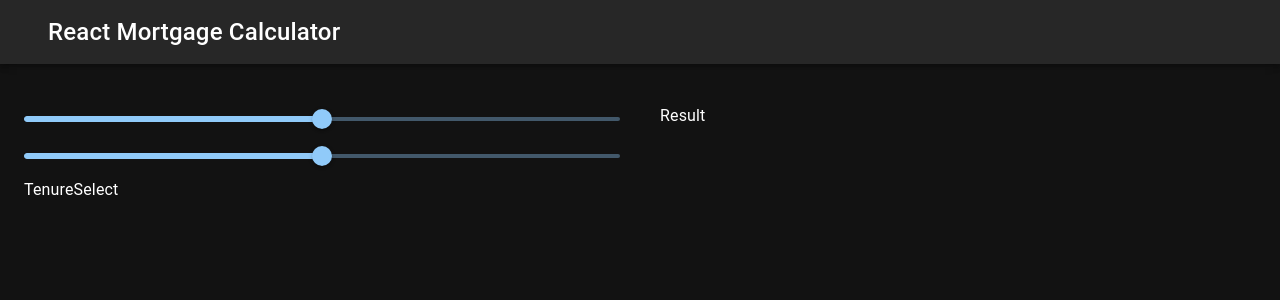
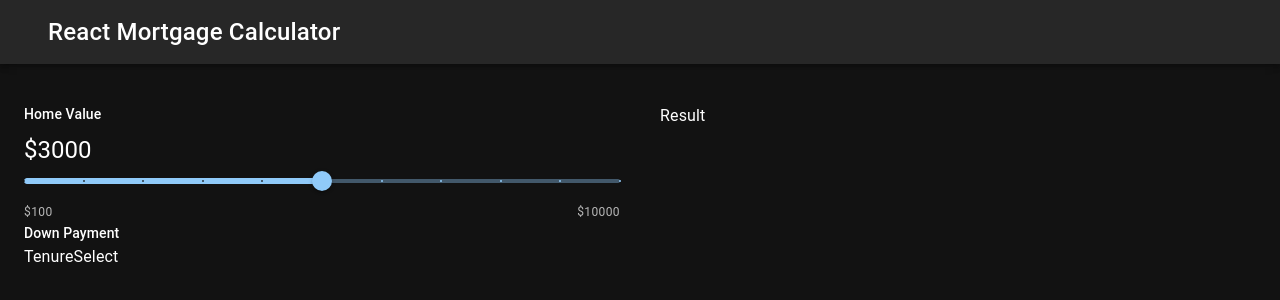
Before and after one commit to yaasir007/mortgage-calculator, a React (Vite) app: page / in a window 1280 px wide. Shown: the top 300 px of the page. Built offline with nearby package versions, Linux system fonts and the light colour scheme.

Commit message:
wip on single component

```diff
--- a/src/components/SliderSelect.jsx
+++ b/src/components/SliderSelect.jsx
@@ -1,12 +1,13 @@
-import SliderComponent from "./common/SliderComponent"
+import SliderComponent from "./common/SliderComponent";
 
 const SliderSelect = () => {
   return (
     <div>
-      <SliderComponent />
-      <SliderComponent />
+      <SliderComponent min={0} max={100} default={50} step={10}
+        onChange={(e)=>console.log(e.target.value)}
+      />
     </div>
   );
-}
+};
 
-export default SliderSelect
+export default SliderSelect;
--- a/src/components/common/SliderComponent.jsx
+++ b/src/components/common/SliderComponent.jsx
@@ -1,10 +1,35 @@
-import Slider from "@mui/material/Slider"
+import { Typography, Stack } from "@mui/material";
+import Slider from "@mui/material/Slider";
 
-const SliderComponent = () => {
+const SliderComponent = (props) => {
   return (
     <div>
-      <Slider defaultValue={50} aria-label="Default" valueLabelDisplay="auto" />
+      <Stack spacing={1}>
+        <Typography variant="subtitle2">Home Value</Typography>
+        <Typography variant="h5">$3000</Typography>
+      </Stack>
+      <Slider
+        defaultValue={props.default}
+        min={props.min}
+        max={props.max}
+        aria-label="Default"
+        valueLabelDisplay="auto"
+        step={props.step}
+        marks
+        onChange={props.onChange}
+        // value={props.value}
+      />
+      <Stack direction="row" justifyContent="space-between">
+        <Typography color="text.secondary" variant="caption">
+          $100
+        </Typography>
+        <Typography color="text.secondary" variant="caption">
+          $10000
+        </Typography>
+      </Stack>
+
+      <Typography variant="subtitle2">Down Payment</Typography>
     </div>
-  )
-}
+  );
+};
 export default SliderComponent;
```
Also changed, not shown: src/App.jsx (+7 -7 lines).
